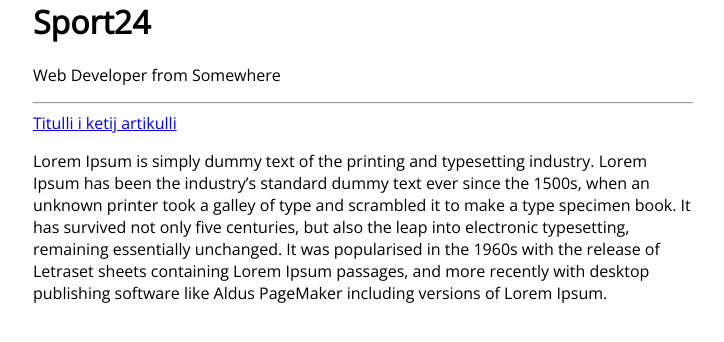
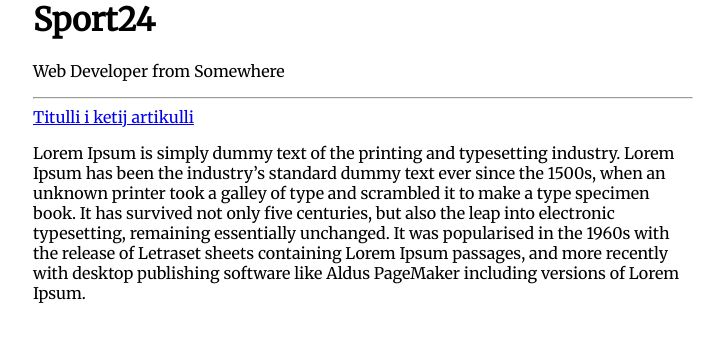
Before and after one commit to 78965/78965.github-io, a Jekyll site: the page built from index.html, in a window 1280 px wide. Shown: the top 342 px of the page, without its empty margins (277-1001 px from the left). Built offline with Jekyll 4.4.1, drawn with Linux system fonts in a browser that asks for light colours.

Commit message:
Update default.html

```diff
--- a/_layouts/default.html
+++ b/_layouts/default.html
@@ -2,9 +2,9 @@
   <head>
     <title>{% if page.title %}{{ page.title }} – {% endif %}{{ site.name }} – {{ site.description }}</title>
     <style>
-      body {max-width:660px;margin:0 auto;font-family:Open Sans;}
+      body {max-width:660px;margin:0 auto;font-family:Merriweather;}
     </style>
-        <link href="https://fonts.googleapis.com/css?family=Open+Sans" rel="stylesheet" type="text/css">
+        <link href="https://fonts.googleapis.com/css?family=Merriweather" rel="stylesheet" type="text/css">
   </head>
   <body>
     <h1>{{ site.name }}</h1>
```
